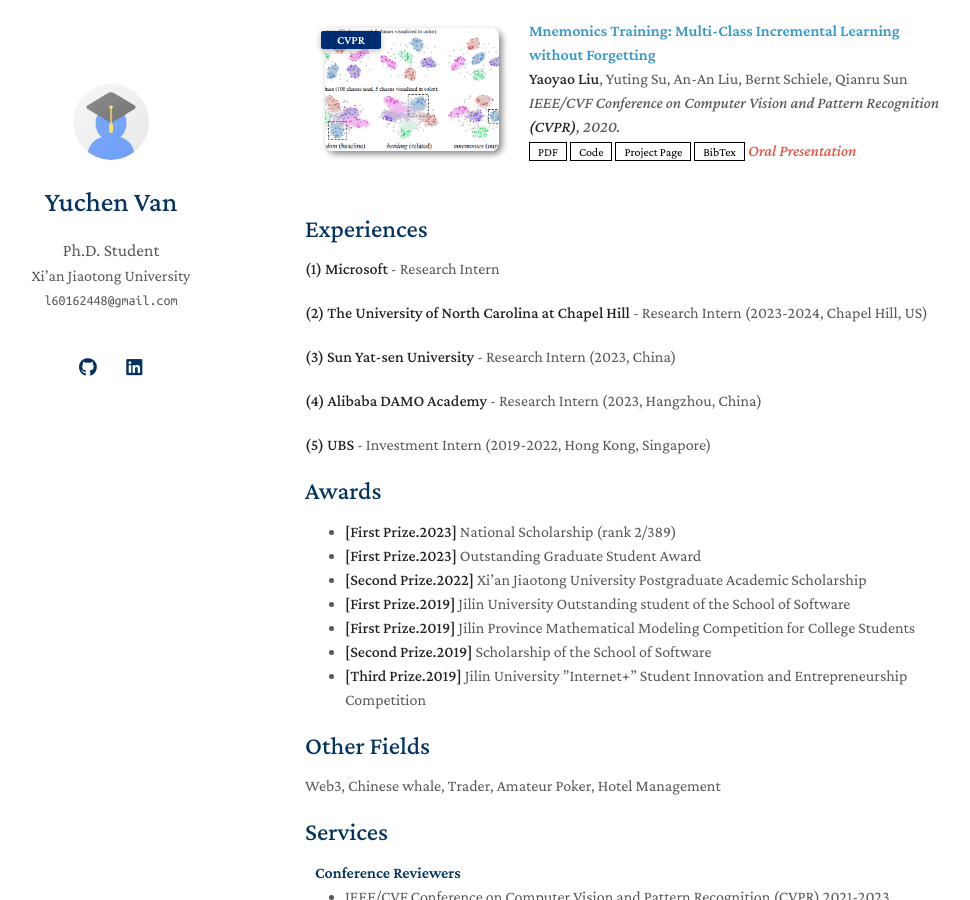
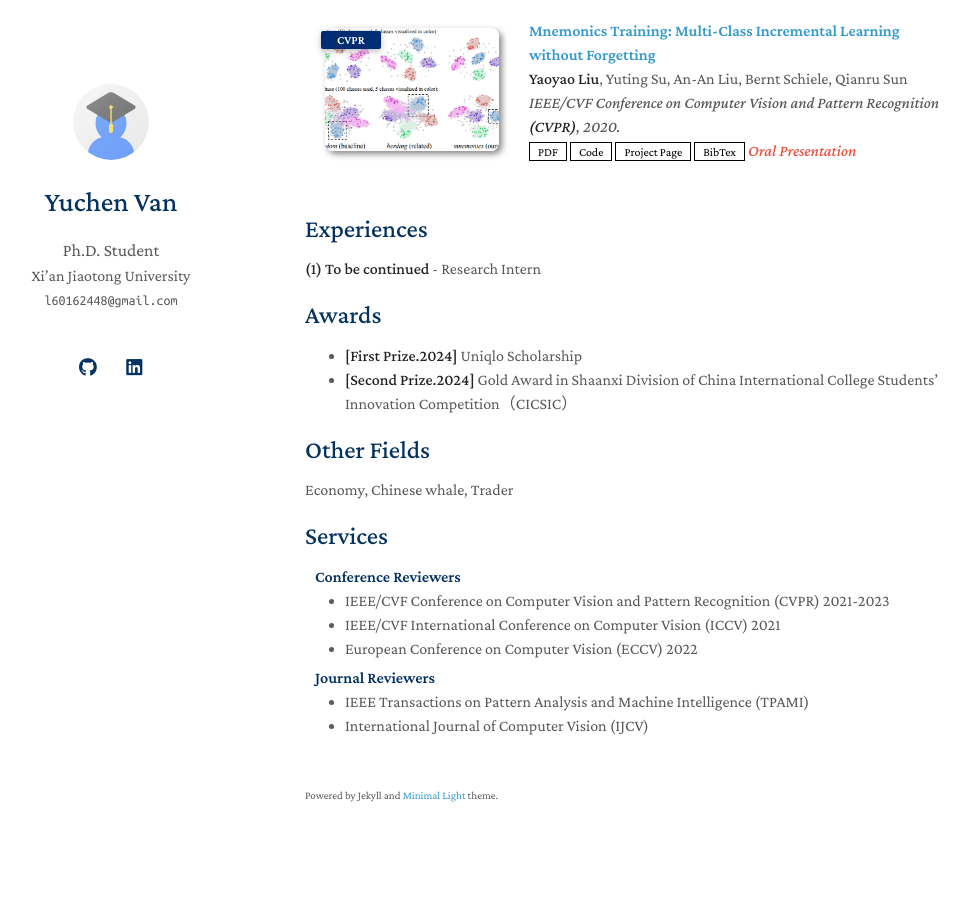
Before and after one commit to LYMQY/LYMQY.github.io, a Jekyll site: the page built from index.md, in a window 1280 px wide and 900 px high, scrolled down 648 px. Shown: the whole window, without its empty margins (165-1135 px from the left). Built offline with Jekyll 4.4.1, drawn with Linux system fonts in a browser that asks for light colours; a style sheet for code colours, icons or effects is not loaded; our own code applies the rules of GitHub Pages for plain Markdown files; after the commit the page ends 1524 px from its top, so only the background shows below that.

Commit message:
change to index.md

```diff
--- a/index.md
+++ b/index.md
@@ -22,26 +22,14 @@
 
 ## Experiences
 
-**(1) Microsoft** - Research Intern
+**(1) To be continued** - Research Intern
 
-**(2) The University of North Carolina at Chapel Hill** - Research Intern (2023-2024, Chapel Hill, US)
-
-**(3) Sun Yat-sen University** - Research Intern (2023, China)
-
-**(4) Alibaba DAMO Academy** - Research Intern (2023, Hangzhou, China)
-
-**(5) UBS** - Investment Intern (2019-2022, Hong Kong, Singapore)
 
 ## Awards
-- **[First Prize.2023]** National Scholarship (rank 2/389)
-- **[First Prize.2023]** Outstanding Graduate Student Award
-- **[Second Prize.2022]** Xi’an Jiaotong University Postgraduate Academic Scholarship
-- **[First Prize.2019]** Jilin University Outstanding student of the School of Software
-- **[First Prize.2019]** Jilin Province Mathematical Modeling Competition for College Students
-- **[Second Prize.2019]** Scholarship of the School of Software
-- **[Third Prize.2019]** Jilin University ”Internet+” Student Innovation and Entrepreneurship Competition
+- **[First Prize.2024]** Uniqlo Scholarship
+- **[Second Prize.2024]** Gold Award in Shaanxi Division of China International College Students' Innovation Competition（CICSIC）
 
 ## Other Fields
-Web3, Chinese whale, Trader, Amateur Poker, Hotel Management
+Economy, Chinese whale, Trader
 
 {% include_relative _includes/services.md %}
```
